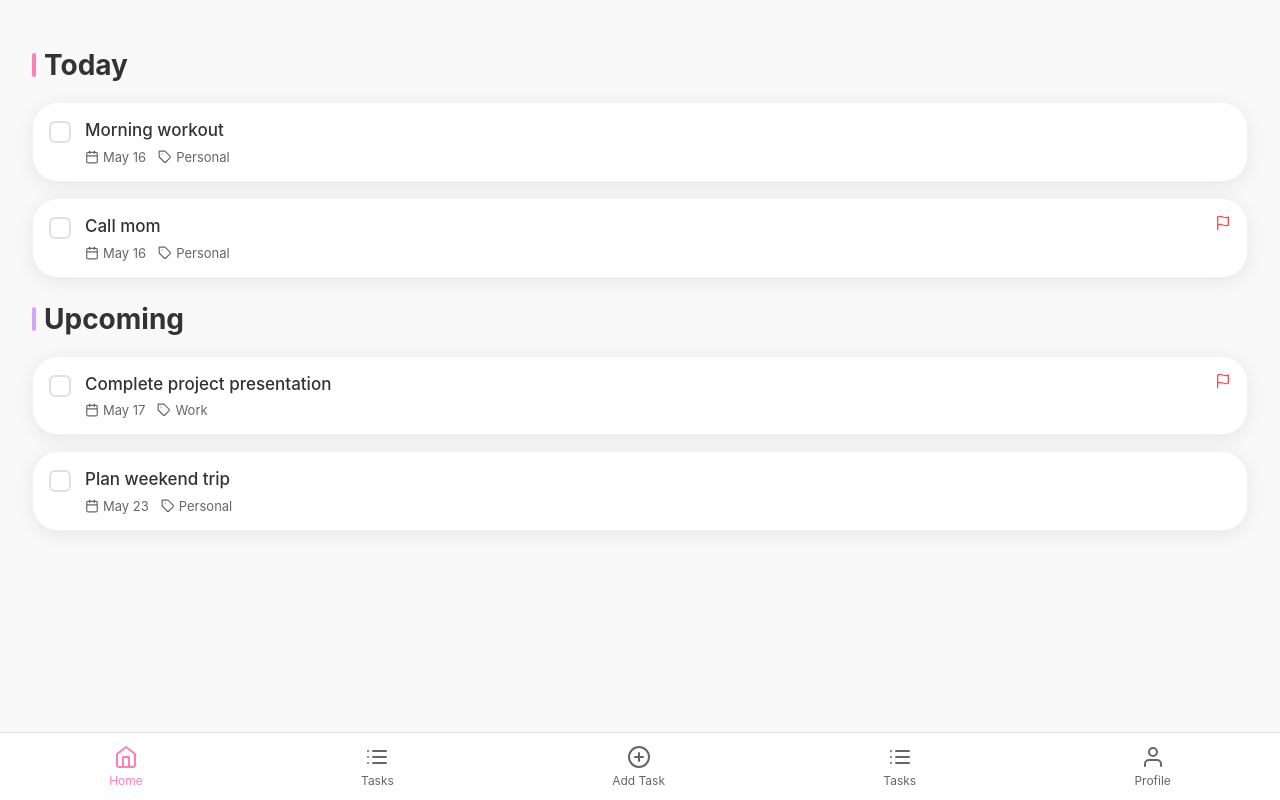
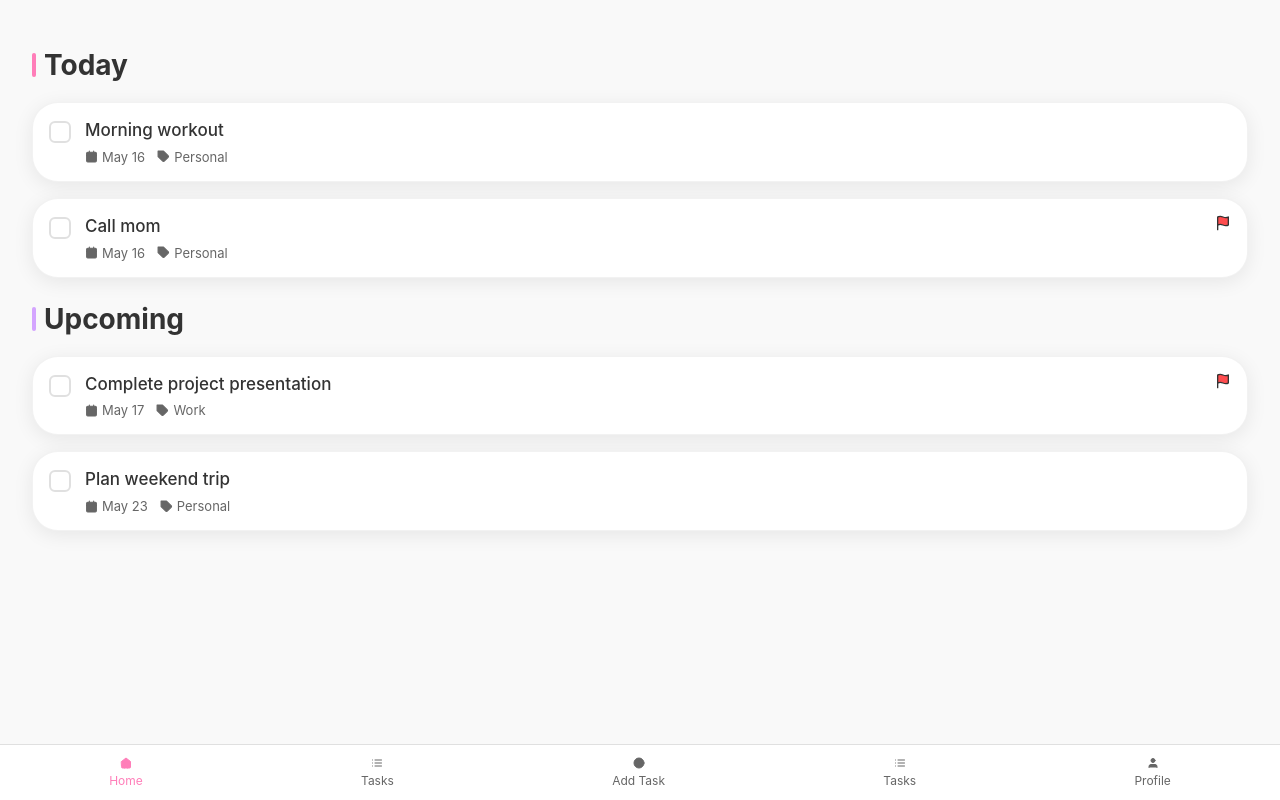
Before and after one commit to shheeeeshka/dori-todoapp-client, a React (Vite) app: page / in a window 1280 px wide. Built offline with nearby package versions, Linux system fonts and the light colour scheme.

Commit message:
Update Icon.tsx

```diff
--- a/src/components/Icon/Icon.tsx
+++ b/src/components/Icon/Icon.tsx
@@ -47,8 +47,7 @@ type IconProps = {
   onClick?: () => void;
 };
 
-// Используем SVGProps<SVGElement> как тип для иконок
-const iconMap: Record<IconVariant, ComponentType<SVGProps<SVGElement>>> = {
+const iconMap: Record<IconVariant, ComponentType<SVGProps<SVGSVGElement>>> = {
   check: FiCheck,
   plus: FiPlus,
   "plus-circle": FiPlusCircle,
@@ -79,8 +78,9 @@ export const Icon = ({
 
   return (
     <IconComponent
-      size={size}
-      color={color}
+      width={size}
+      height={size}
+      fill={color}
       className={`${styles.icon} ${className}`}
       onClick={onClick}
     />
```
